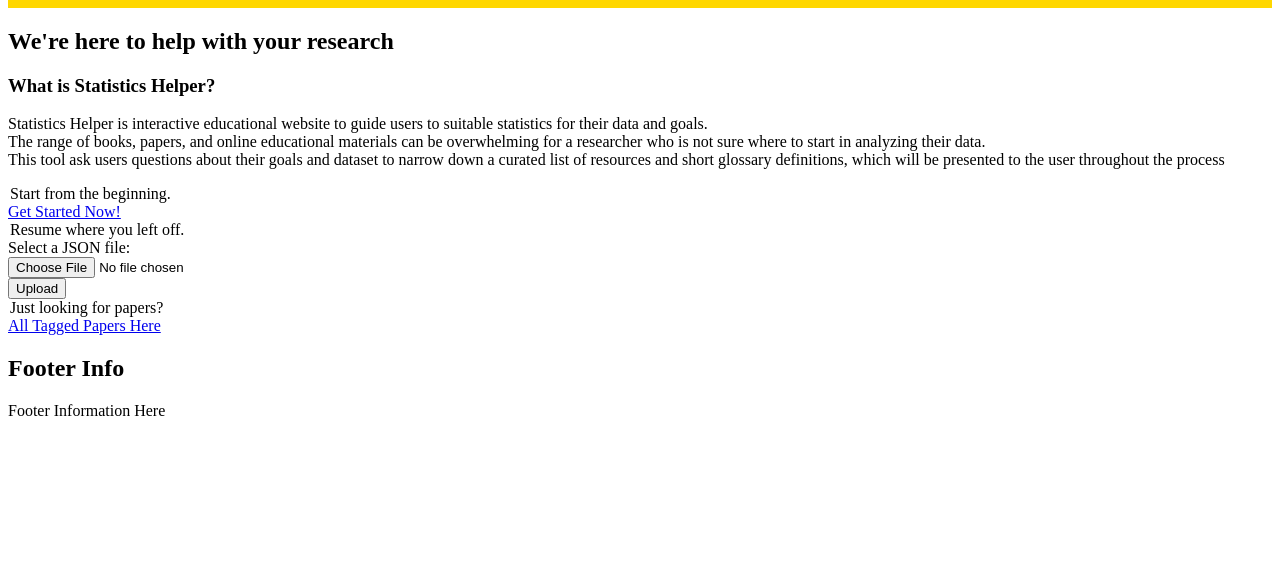
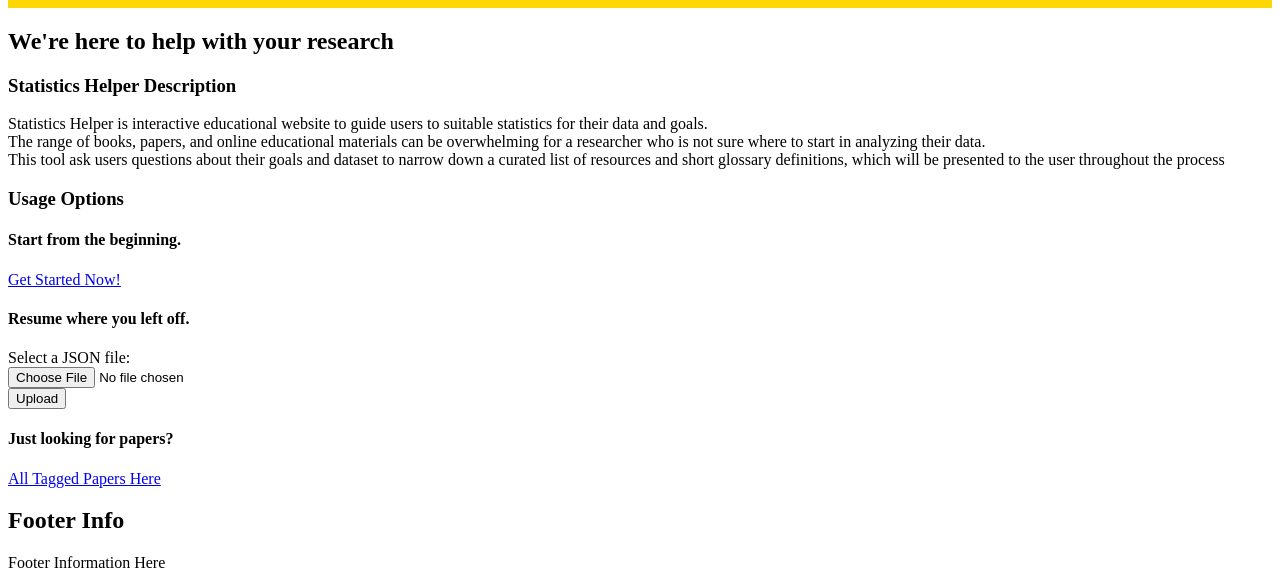
Before and after one commit to StatisticsHelper/statistics-helper, a plain HTML site: page website-code/index.html in a window 1280 px wide. Shown: the part 281-869 px from the top of the page. Before the commit the page ends 800 px from the top, so only its background shows below. Drawn offline with Linux system fonts and the light colour scheme.

Commit message:
Phase 2: fixed issue #9

```diff
--- a/website-code/index.html
+++ b/website-code/index.html
@@ -34,33 +34,34 @@
             <h2 id="main-title">We're here to help with your research</h2>
             <!--    Description     -->
             <section id="description">
-                <h3 id="description-title">What is Statistics Helper?</h3>
+                <h3 id="description-title">Statistics Helper Description</h3>
                 <p>Statistics Helper is interactive educational website to guide users to suitable statistics for their data and goals. <br>
                 The range of books, papers, and online educational materials can be overwhelming for a researcher who is not sure where to start in analyzing their data. <br>
                 This tool ask users questions about their goals and dataset to narrow down a curated list of resources and short glossary definitions,
                 which will be presented to the user throughout the process</p>
             </section>
 
+            <section id="actions">
+                <h3 id="actions-title">Usage Options</h3>
                 <!--    Get Started     -->
                 <section id="get-started">
-                <legend>Start from the beginning.</legend>
+                    <h4>Start from the beginning.</h4>
                     <a href="html/questionnaire.html">Get Started Now!</a>
                 </section>
-
                 <!--    Resume      -->
-            <section id="resume-fieldset">
-                <legend>Resume where you left off.</legend>
+                <section id="resume">
+                    <h4>Resume where you left off.</h4>
                     <form id="resumeForm">
                         <label for="json-file">Select a JSON file:</label><br>
                         <input type="file" id="json-file" accept=".json"><br>
                         <button type="submit" id="uploadButton">Upload</button>
                     </form>
                 </section>
-
                 <!--    All tagged papers   -->
                 <section id="all-tagged-papers">
-                <legend>Just looking for papers?</legend>
+                    <h4>Just looking for papers?</h4>
                     <a href="html/all-tagged-papers.html">All Tagged Papers Here</a>
+                </section>
             </section>
         </main>
 
```
Also changed, not shown: website-code/html/questionnaire.html (+1 -1 lines). Lines whose indentation alone changed are shown as unchanged.
